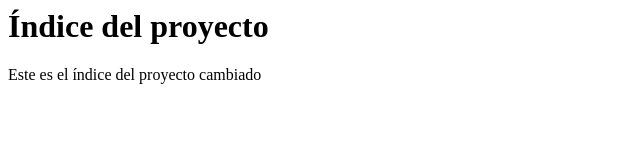
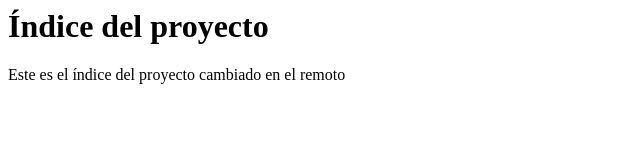
Before and after one commit to luistermi/PruebaComandosGit, a plain HTML site: page index.html in a window 1280 px wide. Shown: the full height of the page, 0-640 px from the left. Drawn offline with Linux system fonts and the light colour scheme.

Commit message:
Cambio en el remoto

```diff
--- a/index.html
+++ b/index.html
@@ -1,2 +1,2 @@
 <h1>Índice del proyecto</h1>
-<p>Este es el índice del proyecto cambiado</p>
+<p>Este es el índice del proyecto cambiado en el remoto</p>
```
